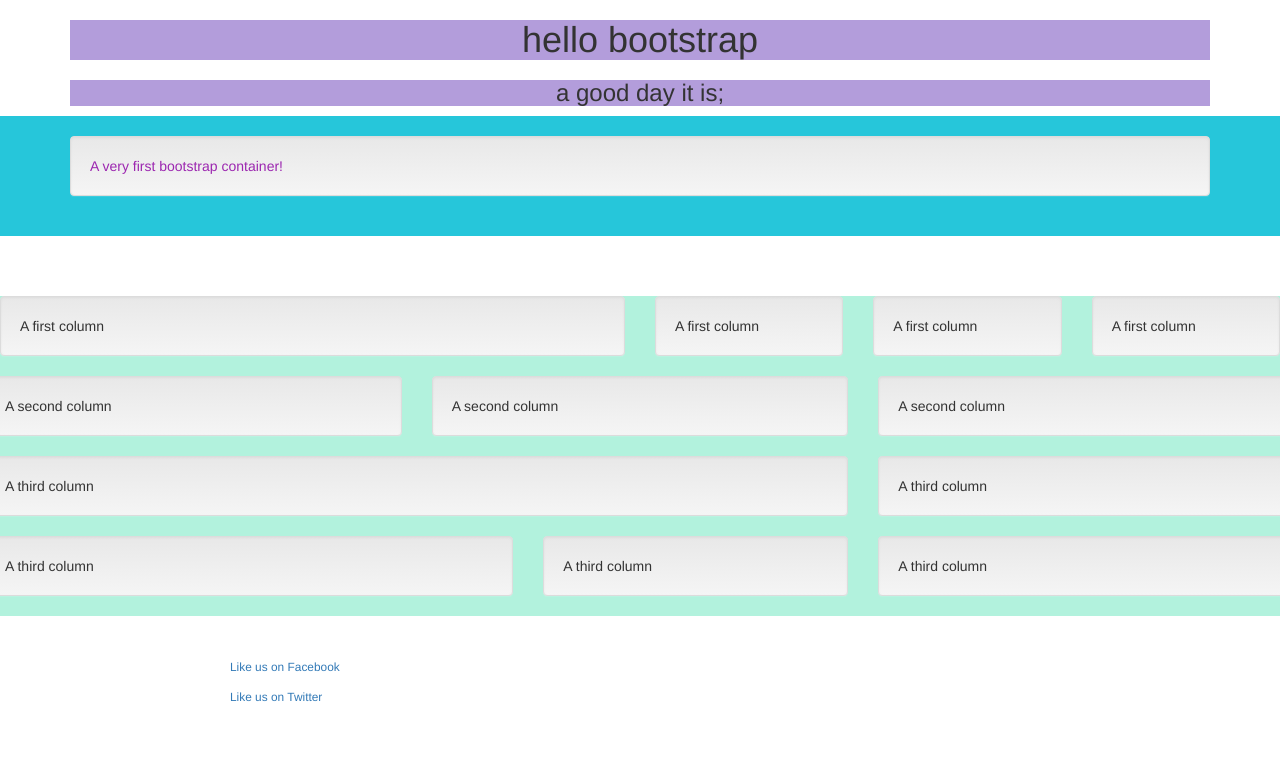
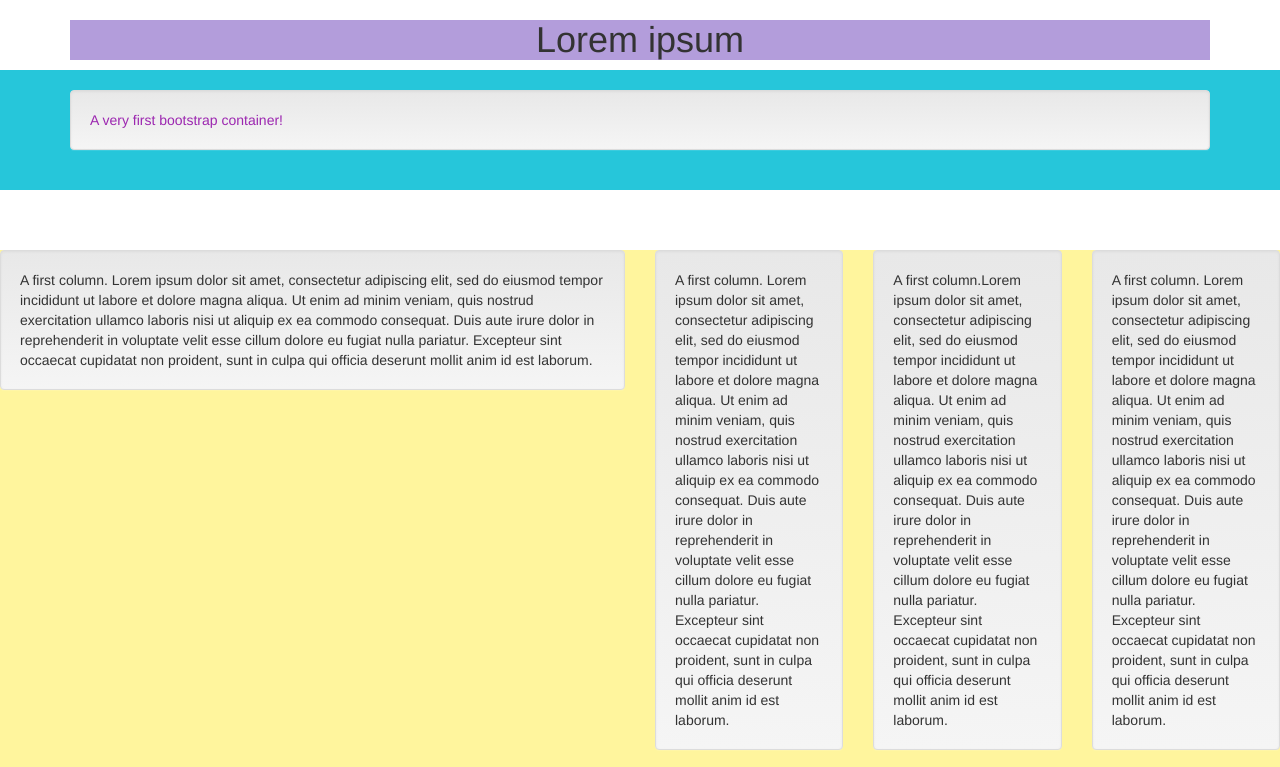
Before and after one commit to dilrubashowkat/HTML-and-CSS, a plain HTML site: page bootStrapDay.html in a window 1280 px wide. Shown: the top 767 px of the page. Drawn offline with nearby package versions, Linux system fonts and the light colour scheme.

Commit message:
text placeholder added

```diff
--- a/bootStrapDay.html
+++ b/bootStrapDay.html
@@ -18,8 +18,8 @@
 <body>
 <header>
     <div class="container">
-<h1> hello bootstrap</h1>
-<h3>a good day it is;</h3>
+<h1> Lorem ipsum</h1>
+<!--<h3>a good day it is;</h3>-->
     </div>
 </header>
 
@@ -37,16 +37,16 @@
 <div class="gr1">
     <div class="row">
         <div class="col-lg-6">
-            <div class="well">A first column</div>
+            <div class="well">A first column. Lorem ipsum dolor sit amet, consectetur adipiscing elit, sed do eiusmod tempor incididunt ut labore et dolore magna aliqua. Ut enim ad minim veniam, quis nostrud exercitation ullamco laboris nisi ut aliquip ex ea commodo consequat. Duis aute irure dolor in reprehenderit in voluptate velit esse cillum dolore eu fugiat nulla pariatur. Excepteur sint occaecat cupidatat non proident, sunt in culpa qui officia deserunt mollit anim id est laborum.</div>
         </div>
         <div class="col-lg-2">
-            <div class="well">A first column</div>
+            <div class="well">A first column. Lorem ipsum dolor sit amet, consectetur adipiscing elit, sed do eiusmod tempor incididunt ut labore et dolore magna aliqua. Ut enim ad minim veniam, quis nostrud exercitation ullamco laboris nisi ut aliquip ex ea commodo consequat. Duis aute irure dolor in reprehenderit in voluptate velit esse cillum dolore eu fugiat nulla pariatur. Excepteur sint occaecat cupidatat non proident, sunt in culpa qui officia deserunt mollit anim id est laborum.</div>
         </div>
         <div class="col-lg-2">
-            <div class="well">A first column</div>
+            <div class="well">A first column.Lorem ipsum dolor sit amet, consectetur adipiscing elit, sed do eiusmod tempor incididunt ut labore et dolore magna aliqua. Ut enim ad minim veniam, quis nostrud exercitation ullamco laboris nisi ut aliquip ex ea commodo consequat. Duis aute irure dolor in reprehenderit in voluptate velit esse cillum dolore eu fugiat nulla pariatur. Excepteur sint occaecat cupidatat non proident, sunt in culpa qui officia deserunt mollit anim id est laborum.</div>
         </div>
         <div class="col-lg-2">
-            <div class="well">A first column</div>
+            <div class="well">A first column. Lorem ipsum dolor sit amet, consectetur adipiscing elit, sed do eiusmod tempor incididunt ut labore et dolore magna aliqua. Ut enim ad minim veniam, quis nostrud exercitation ullamco laboris nisi ut aliquip ex ea commodo consequat. Duis aute irure dolor in reprehenderit in voluptate velit esse cillum dolore eu fugiat nulla pariatur. Excepteur sint occaecat cupidatat non proident, sunt in culpa qui officia deserunt mollit anim id est laborum.</div>
         </div>
 
         <div class="row">
--- a/css/new.css
+++ b/css/new.css
@@ -272,5 +272,5 @@ border-radius: 100%;
     padding: 20px;
 }
 .gr1{
-    background-color: #b2f2dd;
+    background-color: #fff59d;
 }
```
